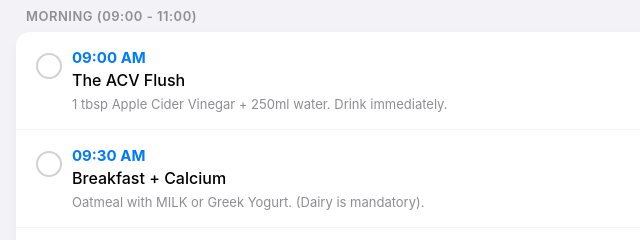
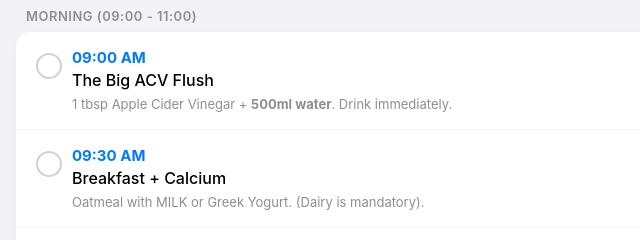
Before and after one commit to russxx/KidneyStone, a plain HTML site: page index.html in a window 1280 px wide. Shown: the part 162-402 px from the top of the page, 0-640 px from the left. Drawn offline with Linux system fonts and the light colour scheme.

Commit message:
Update index.html

```diff
--- a/index.html
+++ b/index.html
@@ -231,8 +231,8 @@
                 </div>
                 <div class="task-content">
                     <span class="task-time">09:00 AM</span>
-                    <span class="task-desc">The ACV Flush</span>
-                    <span class="task-detail">1 tbsp Apple Cider Vinegar + 250ml water. Drink immediately.</span>
+                    <span class="task-desc">The Big ACV Flush</span>
+                    <span class="task-detail">1 tbsp Apple Cider Vinegar + <strong>500ml water</strong>. Drink immediately.</span>
                 </div>
             </label>
 
```
